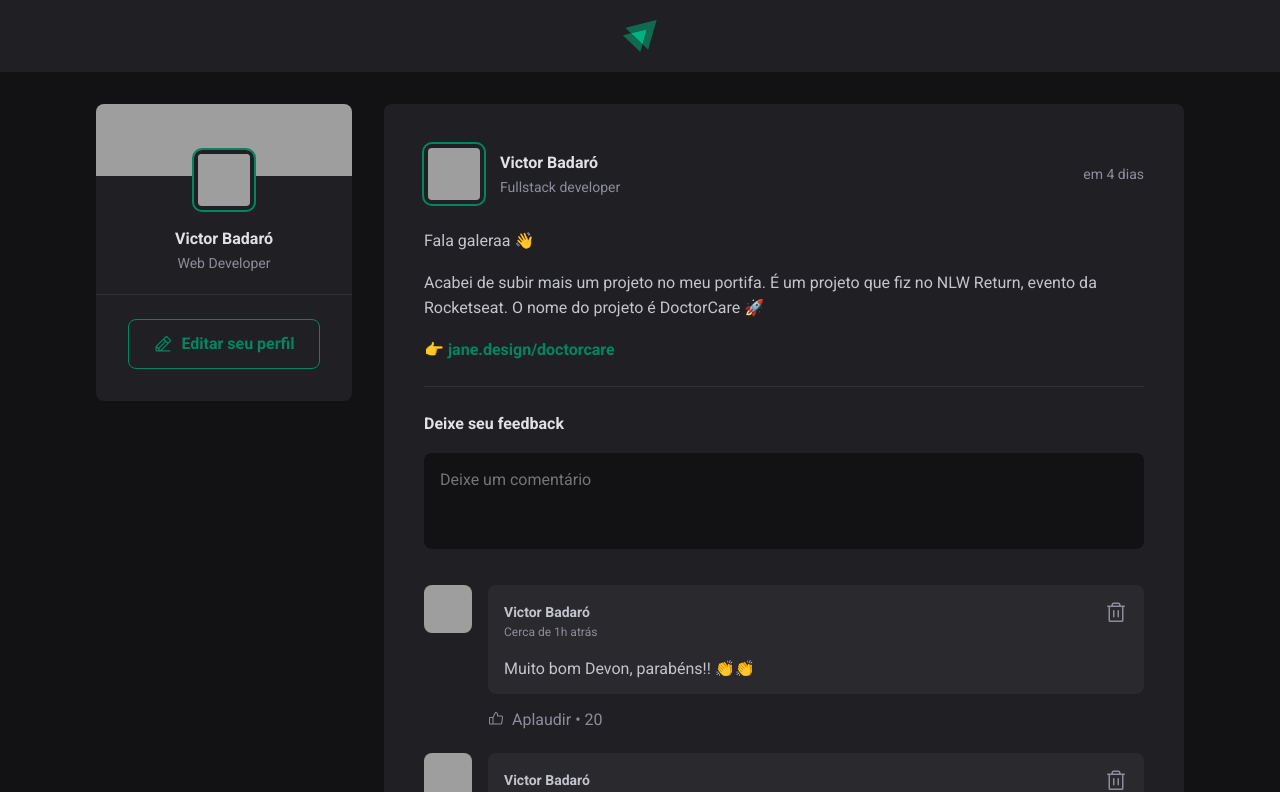
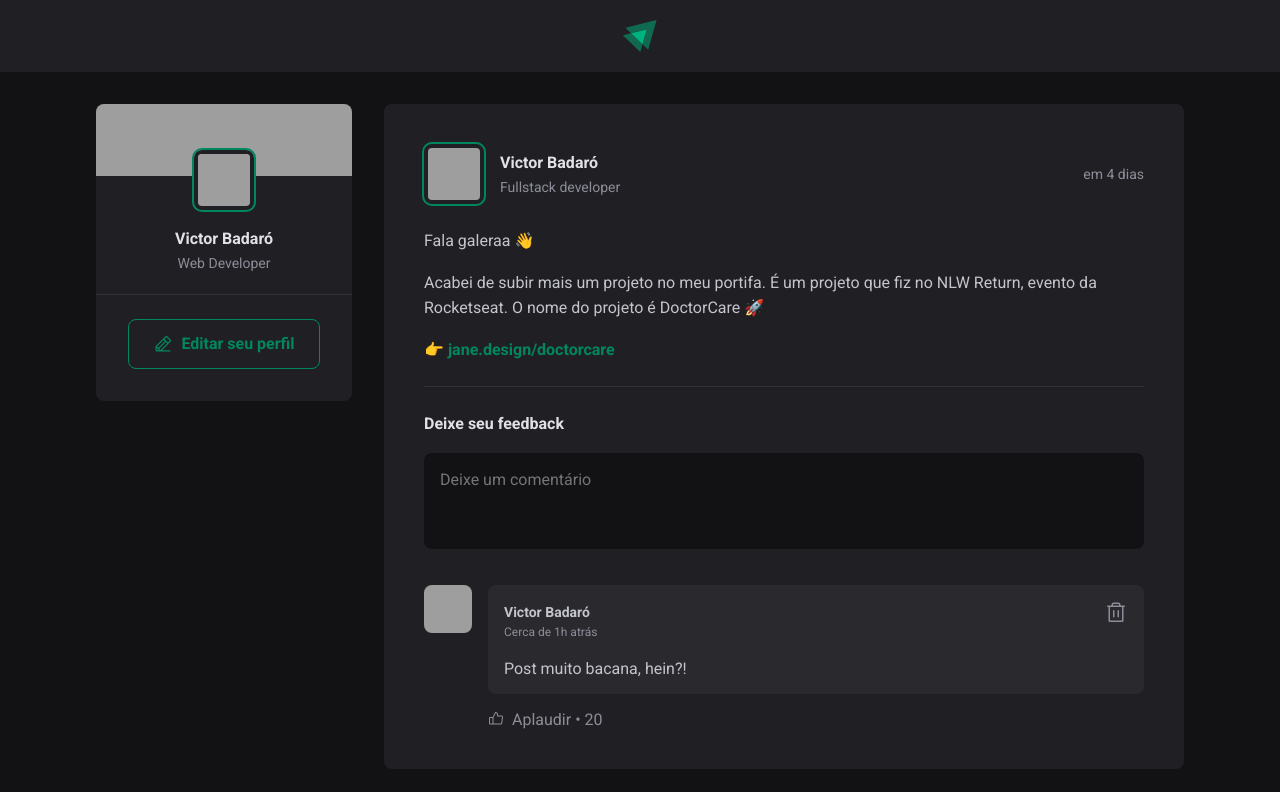
Before and after one commit to victorbadaro/01-fundamentos-reactjs, a React (Vite) app: page / in a window 1280 px wide. Shown: the top 792 px of the page. Built offline with nearby package versions, Linux system fonts and the light colour scheme; grey boxes are pictures that could not be loaded.

Commit message:
feat: add state to handle comments

```diff
--- a/src/components/Comment.jsx
+++ b/src/components/Comment.jsx
@@ -3,7 +3,7 @@
 
 import styles from './Comment.module.css';
 
-export function Comment() {
+export function Comment({ content }) {
 	return (
 		<div className={styles.comment}>
 			<Avatar hasBorder={false} src="https://github.com/victorbadaro.png" />
@@ -21,7 +21,7 @@
 						</button>
 					</header>
 
-					<p>Muito bom Devon, parabéns!! 👏👏</p>
+					<p>{content}</p>
 				</div>
 
 				<footer>
--- a/src/components/Post.jsx
+++ b/src/components/Post.jsx
@@ -7,7 +7,10 @@
 import styles from './Post.module.css';
 
 export function Post({ author, publishedAt, content }) {
-	const [comments, setComments] = useState([1, 2]);
+	const [newCommentText, setNewCommentText] = useState('');
+	const [comments, setComments] = useState([
+		'Post muito bacana, hein?!'
+	]);
 
 	const publishedDateFormatted = format(publishedAt, 'dd \'de\' LLLL \'às\' HH:mm\'h\'', {
 		locale: ptBR
@@ -19,7 +22,13 @@
 
 	function handleCreateNewComment() {
 		event.preventDefault();
-		setComments([...comments, comments.length + 1]);
+
+		setComments([...comments, newCommentText]);
+		setNewCommentText('');
+	}
+
+	function handleNewCommentChange() {
+		setNewCommentText(event.target.value);
 	}
 
 	return (
@@ -49,7 +58,12 @@
 
 			<form className={styles.commentForm} onSubmit={handleCreateNewComment}>
 				<strong>Deixe seu feedback</strong>
-				<textarea placeholder="Deixe um comentário" />
+				<textarea
+					name="comment"
+					placeholder="Deixe um comentário"
+					value={newCommentText}
+					onChange={handleNewCommentChange}
+				/>
 
 				<footer>
 					<button type="submit">Publicar</button>
@@ -57,7 +71,9 @@
 			</form>
 
 			<div className={styles.commentsList}>
-				{comments.map(comment => <Comment key={comment} />)}
+				{comments.map((comment, index) => (
+					<Comment key={index} content={comment} />
+				))}
 			</div>
 		</article>
 	);
```
